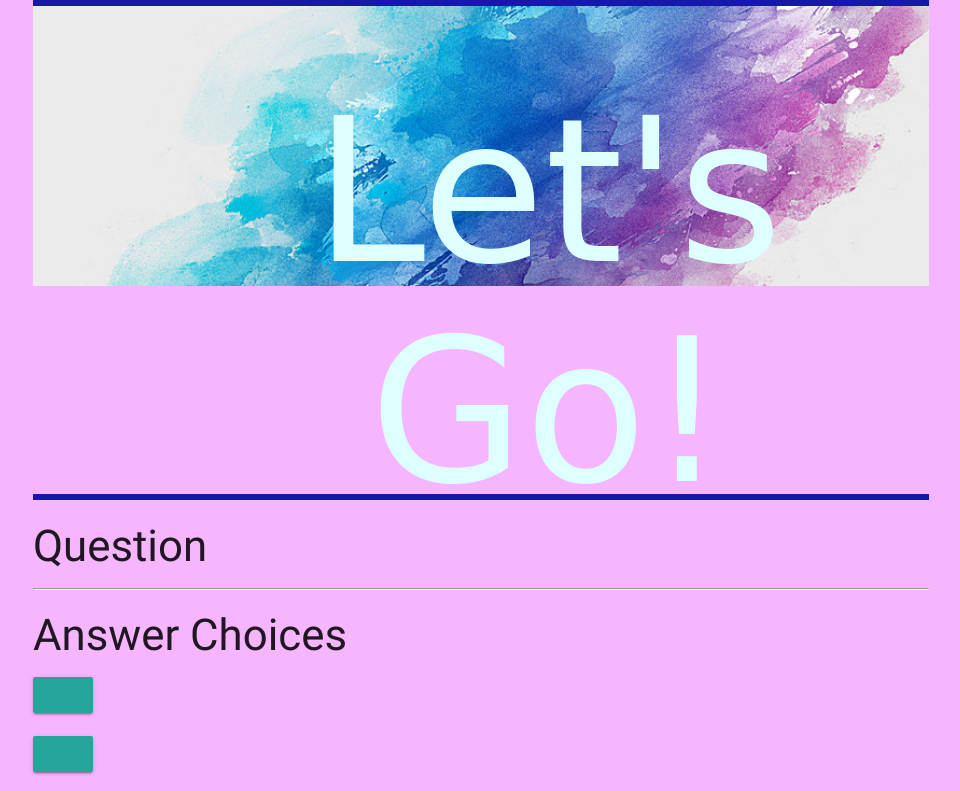
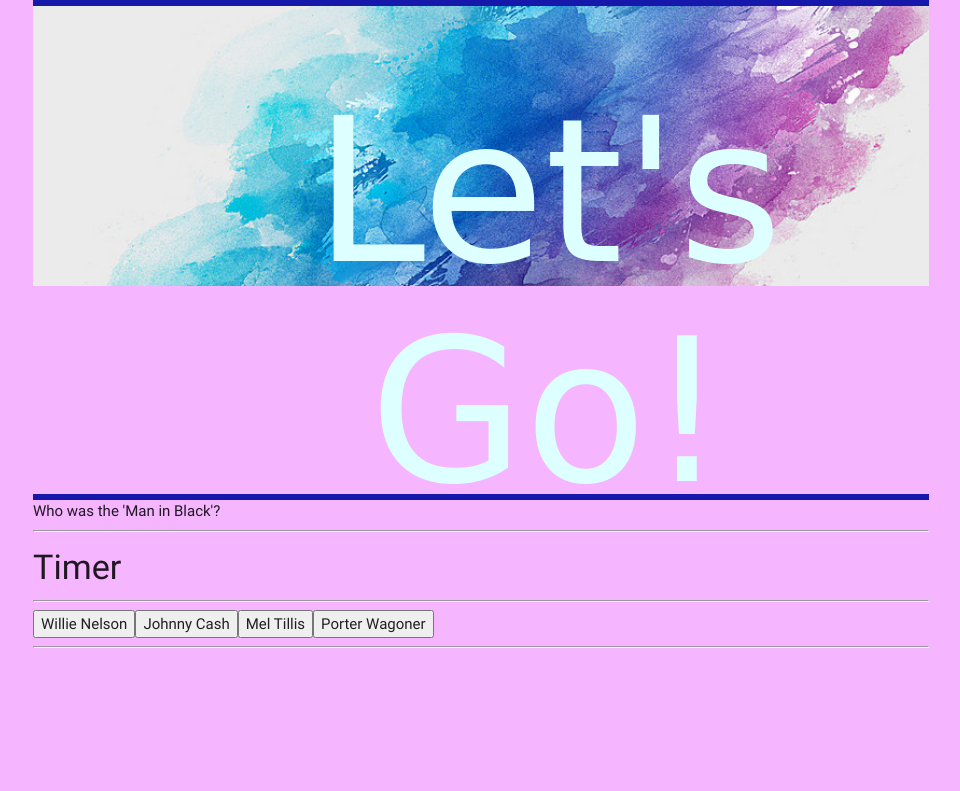
Before and after one commit to madkcat/ephemera, a website: page public/play.html in a window 1280 px wide. Both pictures are taken after a click on the link "START!". Shown: the top 791 px of the page, without its empty margins (159-1119 px from the left). Drawn offline with nearby package versions, Linux system fonts and the light colour scheme.

Commit message:
showing questions and answers and on click buttons

```diff
--- a/public/play.html
+++ b/public/play.html
@@ -25,9 +25,13 @@
 			</div>
 			<hr>
 
+			<div id = "timer-view">
+				<h4>Timer</h4>
+			</div>
+			<hr>
 			<div id = "answer-view">
 					<h3>Answer Choices</h3>
-					<a class = "waves-effect waves-light btn" id = "answer-choice-1"></a>
+					<!--<a class = "waves-effect waves-light btn" id = "answer-choice-1"></a>
 					<br>
 					<br>
 					<a class = "waves-effect waves-light btn" id = "answer-choice-2"></a>
@@ -37,12 +41,11 @@
 					<br>
 					<br>
 					<a class = "waves-effect waves-light btn" id = "answer-choice-4"></a>
+			</div>-->
+
 			</div>
-			<div id = "timer-view">
-			<h4>Timer</h4>
-			</div>
-		</div>
-
+			<hr>
+			<div id = "result"></div>
 	</body>
 
 <script type = "text/javascript">
@@ -60,6 +63,27 @@
 	$(document).on("click", ".reset", function() {
 		game.reset();
 })
+
+var questions = [{
+	question: "Who was the 'Man in Black'?",
+	answers: ["Willie Nelson", "Johnny Cash", "Mel Tillis",
+	"Porter Wagoner"],
+	correctAnswer: "Johnny Cash"
+	},
+
+	{
+	question: "Which song was not a hit for Lefty Frizzell?",
+	answers: ["Saginaw, Michigan", "Always Late", "Detroit City",
+	"Long, Black Veil"],
+	correctAnswer: "Detroit City"
+},
+
+	{
+	question: "Who is known as the 'Red Headed Stranger'?",
+	answers: ["Willie Nelson", "Buck Owens", "Charlie Pride", "Waylon Jennings"],
+	correctAnswer: "Willie Nelson"
+},
+];
 
 var game = {
 	questions:questions,
@@ -79,6 +103,7 @@ var game = {
 
 	loadQuestion: function() {
 		timer = setInterval(game.countdownTime, 1000);
+		$("#answer-view").empty();
 		$("#result").empty();
 		$("#question-view").html(questions[game.currentQuest].question);
 		for (var i = 0; i < questions[game.currentQuest].answers.length;
```
